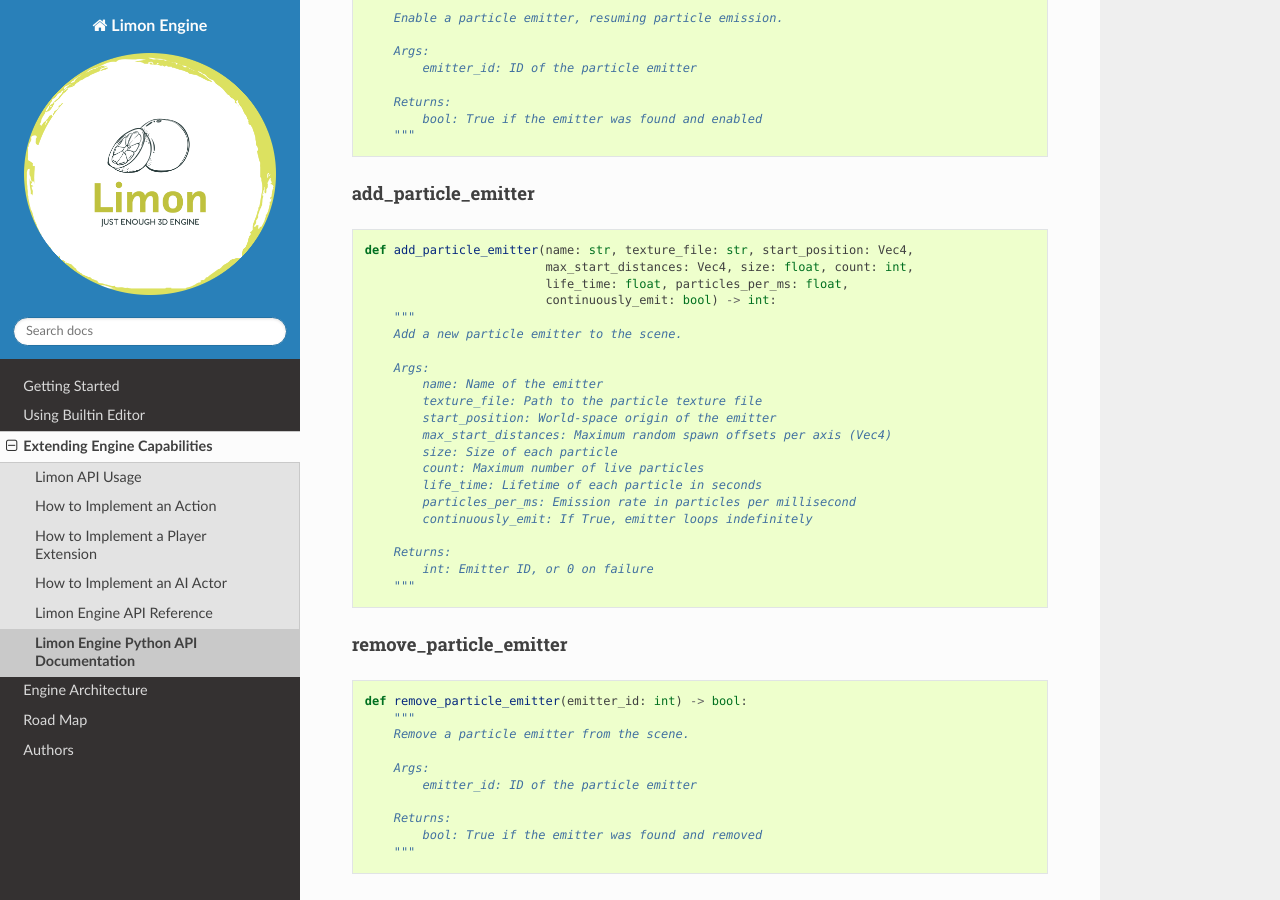
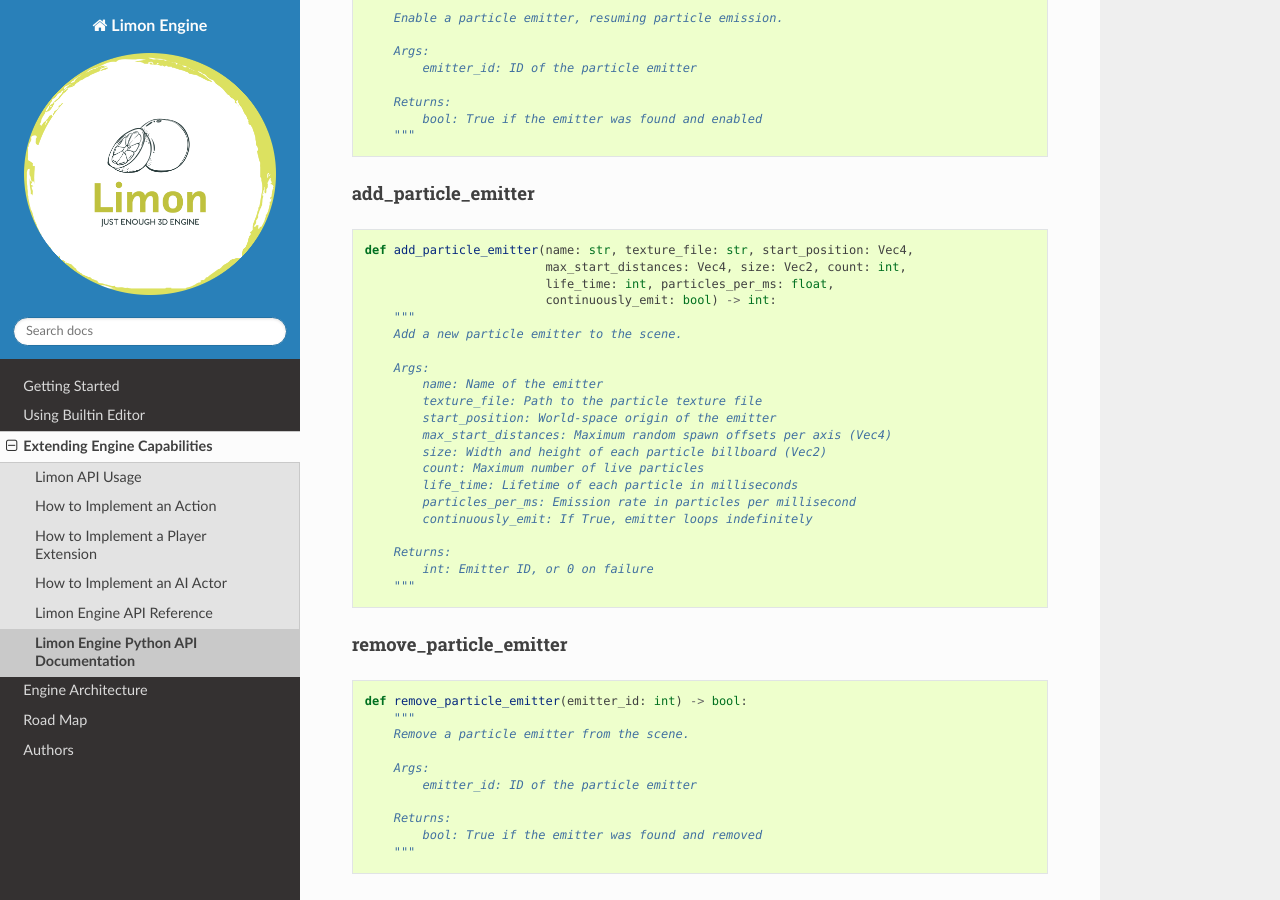
Before and after one commit to enginmanap/limonEngine-docs, a Sphinx documentation site: the page built from docs/ExtendingByAPI/pythonApi.rst, in a window 1280 px wide and 900 px high, scrolled down 21158 px. Built offline with Sphinx 7.4.7 and the Read the Docs theme 3.1.0, drawn with Linux system fonts in a browser that asks for light colours; pages that are not in the unit, such as notebooks, are missing from menus.

Commit message:
Fix wrong variable type in documentation

```diff
--- a/docs/ExtendingByAPI/pythonApi.rst
+++ b/docs/ExtendingByAPI/pythonApi.rst
@@ -1083,8 +1083,8 @@ add_particle_emitter
 .. code-block:: python
 
     def add_particle_emitter(name: str, texture_file: str, start_position: Vec4,
-                             max_start_distances: Vec4, size: float, count: int,
-                             life_time: float, particles_per_ms: float,
+                             max_start_distances: Vec4, size: Vec2, count: int,
+                             life_time: int, particles_per_ms: float,
                              continuously_emit: bool) -> int:
         """
         Add a new particle emitter to the scene.
@@ -1094,9 +1094,9 @@ add_particle_emitter
             texture_file: Path to the particle texture file
             start_position: World-space origin of the emitter
             max_start_distances: Maximum random spawn offsets per axis (Vec4)
-            size: Size of each particle
+            size: Width and height of each particle billboard (Vec2)
             count: Maximum number of live particles
-            life_time: Lifetime of each particle in seconds
+            life_time: Lifetime of each particle in milliseconds
             particles_per_ms: Emission rate in particles per millisecond
             continuously_emit: If True, emitter loops indefinitely
 
```
